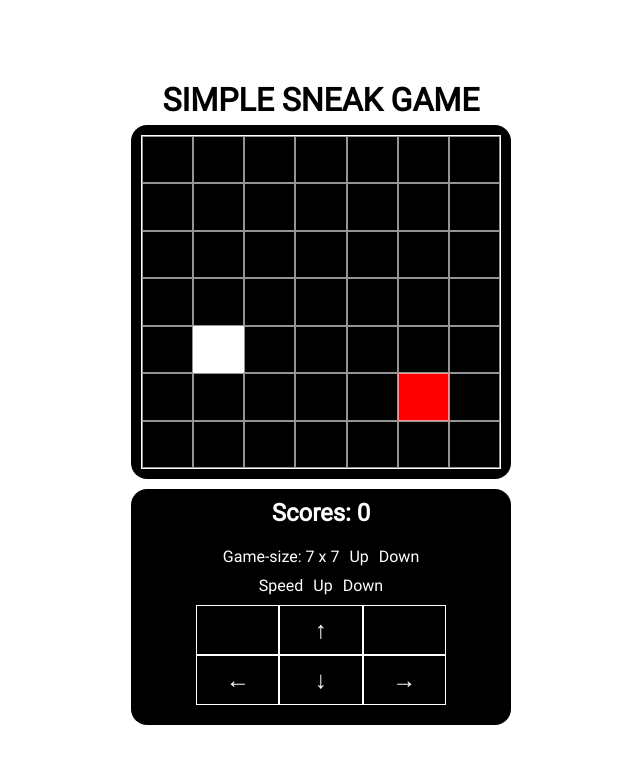
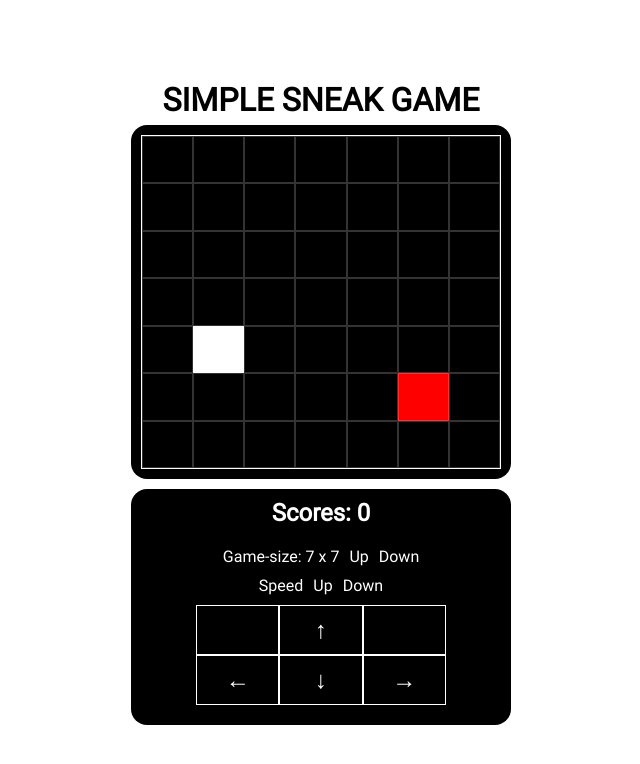
Before and after one commit to tonguyenducmanh/snake, a Vue app: page / in a window 1280 px wide. Shown: the top 764 px of the page, without its empty margins (319-959 px from the left). Built offline with nearby package versions, Linux system fonts and the light colour scheme.

Commit message:
Update MGame.vue

```diff
--- a/src/components/MGame.vue
+++ b/src/components/MGame.vue
@@ -363,7 +363,7 @@ export default {
 }
 .m-cube {
   display: flex;
-  border: 1px solid rgba(255, 255, 255, 0.58);
+  border: 1px solid rgba(255, 255, 255, 0.2);
 }
 .m-cube-active {
   background-color: white;
```
